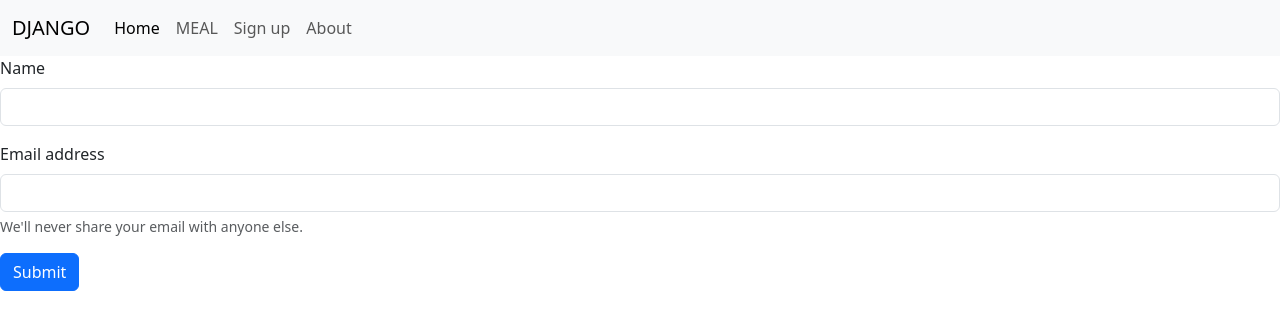
After one commit to Hasan9955/django-practice, a Django app: page /first_app/sign_up/ in a window 1280 px wide. The commit adds this page. Shown: the top 330 px of the page. Run offline with Django 5.2, Linux system fonts and the light colour scheme.

Commit message:
form handling

```diff
--- /dev/null
+++ b/practice_project_2/first_app/templates/form.html
@@ -0,0 +1,35 @@
+{% extends "base.html" %}
+
+
+{% block content %}
+
+<div class="">
+
+    <form method="post" action="/first_app/about/">
+        {% csrf_token %}
+  <div class="mb-3">
+    <div class="mb-3">
+    <label for="name" class="form-label">Name</label>
+    <input type="text" class="form-control" id="name" name="username">
+  </div>
+
+    <label for="exampleInputEmail" class="form-label">Email address</label>
+    <input type="email" class="form-control" id="exampleInputEmail1" aria-describedby="emailHelp" name="email">
+    <div id="EmailHelp" class="form-text">We'll never share your email with anyone else.</div>
+  </div>
+{% comment %}
+  <div class="mb-3 form-check">
+    <input type="checkbox" class="form-check-input" id="exampleCheck1">
+    <label class="form-check-label" for="exampleCheck1">Check me out</label>
+  </div> {% endcomment %}
+  <button type="submit" class="btn btn-primary">Submit</button>
+</form>
+
+{% comment %} <h3>Name:  {{name}}</h3>
+<h3>Email:  {{email}}</h3> {% endcomment %}
+
+
+</div>
+
+
+{% endblock  %}
--- a/practice_project_2/first_app/urls.py
+++ b/practice_project_2/first_app/urls.py
@@ -4,4 +4,6 @@ from . import views
 
 urlpatterns = [
     path("", views.index),
+    path("sign_up/", views.submit_form),
+    path("about/", views.about),
 ]
--- a/practice_project_2/first_app/views.py
+++ b/practice_project_2/first_app/views.py
@@ -58,3 +58,23 @@ def index(request):
     ]
 
     return render(request, 'index.html', {'data': meals})
+
+def submit_form(request):
+    # print(request.POST)
+
+    # if request.method == 'POST':
+    #     name = request.POST.get('username')
+    #     email = request.POST.get('email')
+    #     return render(request, 'form.html', {'name': name, 'email': email})
+    # else:
+    #     return render(request, 'form.html')
+
+    return render(request, 'form.html')
+
+def about(request):
+    if request.method == 'POST':
+            name = request.POST.get('username')
+            email = request.POST.get('email')
+            return render(request, 'about.html', {'name': name, 'email': email})
+    else:
+        return render(request, 'about.html')
--- a/practice_project_2/templates/base.html
+++ b/practice_project_2/templates/base.html
@@ -20,7 +20,10 @@
               <a class="nav-link" href="/first_app">MEAL</a>
             </li>
             <li class="nav-item">
-              <a class="nav-link" href="#">Pricing</a>
+              <a class="nav-link" href="/first_app/sign_up">Sign up</a>
+            </li>
+            <li class="nav-item">
+              <a class="nav-link" href="/first_app/about">About</a>
             </li>
           </ul>
         </div>
```
Also changed, not shown: practice_project_2/first_app/templates/about.html (added, +10 -0 lines).
